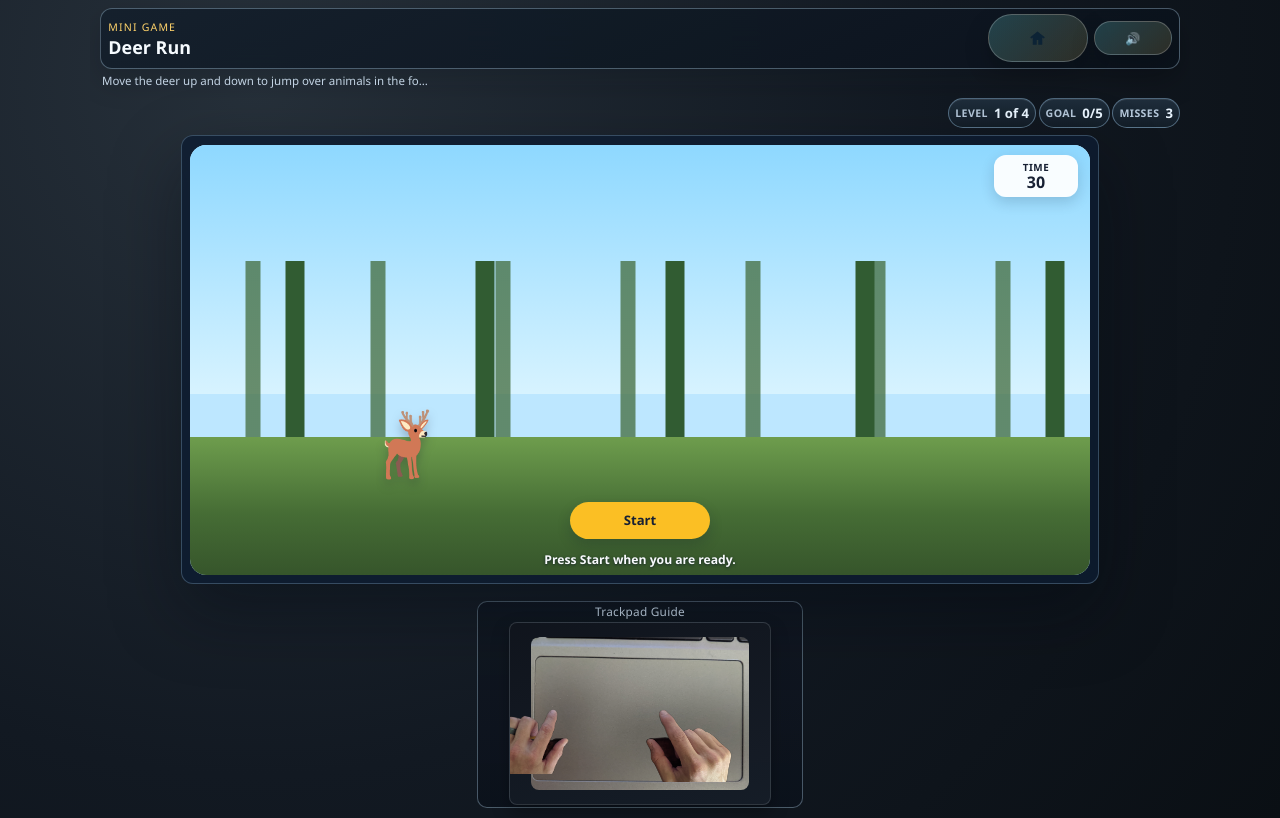
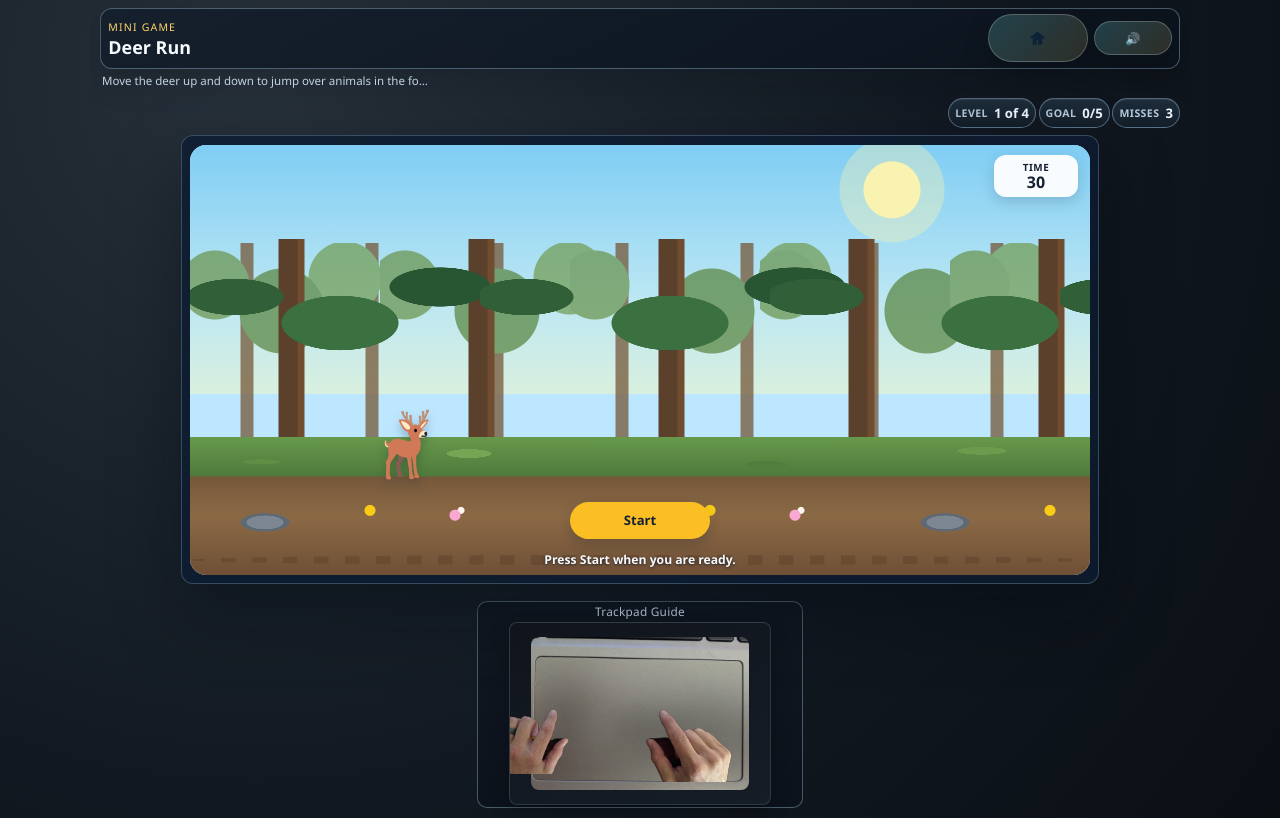
Before and after one commit to stephencline-dotcom/hands-on-trackpad, a website: page games/deer-run/index.html in a window 1280 px wide. Drawn offline with Linux system fonts and the light colour scheme; no server answers.

Commit message:
Improve Deer Run forest scenery

```diff
--- a/games/deer-run/index.html
+++ b/games/deer-run/index.html
@@ -107,6 +107,10 @@
               <div class="forest-trees forest-trees-back"></div>
               <div class="forest-trees forest-trees-front"></div>
               <div class="forest-ground"></div>
+              <div
+                class="forest-details"
+                aria-hidden="true"
+              ></div>
             </div>
 
             <div
--- a/games/deer-run/script.js
+++ b/games/deer-run/script.js
@@ -20,6 +20,9 @@ const forestTreesBack =
 
 const forestTreesFront =
   document.querySelector('.forest-trees-front');
+
+const forestDetails =
+  document.querySelector('.forest-details');
 
 const deerLevelDisplay =
   document.getElementById('deerLevel');
@@ -583,6 +586,12 @@ deerStartButton.addEventListener(
       );
     }
 
+    if (forestDetails) {
+      forestDetails.classList.add(
+        'is-running'
+      );
+    }
+
     deerStatus.textContent =
       'Move up and down to practice jumping.';
   }
--- a/games/deer-run/style.css
+++ b/games/deer-run/style.css
@@ -30,10 +30,17 @@
   position: absolute;
   inset: 0 0 42%;
   background:
+    radial-gradient(
+      circle at 78% 18%,
+      rgba(255, 244, 174, 0.95) 0 28px,
+      rgba(255, 244, 174, 0.35) 29px 52px,
+      transparent 53px
+    ),
     linear-gradient(
       180deg,
-      #8ed8ff 0%,
-      #d7f3ff 100%
+      #7fcdf4 0%,
+      #bce7f3 62%,
+      #d9f0df 100%
     );
 }
 
@@ -46,38 +53,111 @@
 
 .forest-trees-back {
   bottom: 31%;
-  height: 42%;
-  opacity: 0.75;
+  height: 46%;
+  opacity: 0.76;
   background:
+    radial-gradient(
+      circle at 25px 42px,
+      #6d9855 0 34px,
+      transparent 35px
+    ),
+    radial-gradient(
+      circle at 92px 68px,
+      #5e8b49 0 42px,
+      transparent 43px
+    ),
+    radial-gradient(
+      circle at 155px 35px,
+      #769f5b 0 36px,
+      transparent 37px
+    ),
     repeating-linear-gradient(
       90deg,
-      transparent 0 55px,
-      #426b3c 56px 70px,
-      transparent 71px 125px
+      transparent 0 50px,
+      #765a3b 51px 63px,
+      transparent 64px 120px
     );
+  background-size:
+    190px 120px,
+    215px 130px,
+    225px 115px,
+    125px 100%;
+  background-repeat:
+    repeat-x,
+    repeat-x,
+    repeat-x,
+    repeat-x;
 }
 
 .forest-trees-front {
-  bottom: 25%;
-  height: 48%;
+  bottom: 24%;
+  height: 54%;
   background:
+    radial-gradient(
+      ellipse at 45px 58px,
+      #315f38 0 48px,
+      transparent 49px
+    ),
+    radial-gradient(
+      ellipse at 150px 84px,
+      #3b7040 0 58px,
+      transparent 59px
+    ),
+    radial-gradient(
+      ellipse at 250px 48px,
+      #285632 0 50px,
+      transparent 51px
+    ),
     repeating-linear-gradient(
       90deg,
-      transparent 0 95px,
-      #315c32 96px 114px,
-      transparent 115px 190px
+      transparent 0 88px,
+      #5b402b 89px 107px,
+      #704d30 108px 114px,
+      transparent 115px 188px
     );
+  background-size:
+    290px 150px,
+    330px 160px,
+    355px 145px,
+    190px 100%;
+  background-repeat:
+    repeat-x,
+    repeat-x,
+    repeat-x,
+    repeat-x;
 }
 
 .forest-ground {
   position: absolute;
   inset: 68% 0 0;
   background:
+    radial-gradient(
+      ellipse at 8% 18%,
+      #5f8f45 0 18px,
+      transparent 19px
+    ),
+    radial-gradient(
+      ellipse at 31% 12%,
+      #74a653 0 22px,
+      transparent 23px
+    ),
+    radial-gradient(
+      ellipse at 64% 20%,
+      #507f3d 0 20px,
+      transparent 21px
+    ),
+    radial-gradient(
+      ellipse at 88% 10%,
+      #6b9b4c 0 24px,
+      transparent 25px
+    ),
     linear-gradient(
       180deg,
-      #6e9d4d 0%,
-      #466d35 55%,
-      #36552b 100%
+      #67994b 0%,
+      #4f7a3c 28%,
+      #76593b 29%,
+      #8b6945 58%,
+      #6f5036 100%
     );
 }
 
@@ -448,3 +528,198 @@
       translateY(-5px);
   }
 }
+
+/* FOREST DEPTH DETAILS */
+
+.forest-ground::before {
+  content: "";
+  position: absolute;
+  inset: 0 0 auto;
+  height: 34%;
+  background:
+    repeating-linear-gradient(
+      105deg,
+      transparent 0 15px,
+      rgba(44, 100, 49, 0.8) 16px 18px,
+      transparent 19px 34px
+    );
+  opacity: 0.8;
+}
+
+.forest-ground::after {
+  content: "";
+  position: absolute;
+  left: 0;
+  right: 0;
+  bottom: 7%;
+  height: 10px;
+  background:
+    repeating-linear-gradient(
+      90deg,
+      rgba(66, 45, 29, 0.26) 0 14px,
+      transparent 15px 31px
+    );
+  border-radius: 50%;
+}
+
+/* SCROLLING FOREST FLOOR DETAILS */
+
+.forest-details {
+  position: absolute;
+  z-index: 5;
+  left: 0;
+  right: 0;
+  bottom: 7%;
+  height: 28%;
+  pointer-events: none;
+
+  background:
+    /* flowers */
+    radial-gradient(
+      circle at 38px 72%,
+      #f9a8d4 0 4px,
+      transparent 5px
+    ),
+    radial-gradient(
+      circle at 44px 68%,
+      #fff7ed 0 3px,
+      transparent 4px
+    ),
+
+    /* mushrooms */
+    radial-gradient(
+      ellipse at 118px 78%,
+      #dc2626 0 9px,
+      transparent 10px
+    ),
+    linear-gradient(
+      90deg,
+      transparent 0 112px,
+      #f3e5c8 113px 121px,
+      transparent 122px 100%
+    ),
+
+    /* rocks */
+    radial-gradient(
+      ellipse at 210px 82%,
+      #7c8793 0 18px,
+      #5f6974 19px 24px,
+      transparent 25px
+    ),
+
+    /* yellow flowers */
+    radial-gradient(
+      circle at 286px 70%,
+      #facc15 0 5px,
+      transparent 6px
+    ),
+
+    /* small log */
+    linear-gradient(
+      8deg,
+      transparent 0 71%,
+      #6b4428 72% 80%,
+      transparent 81%
+    );
+
+  background-size:
+    340px 100%,
+    340px 100%,
+    340px 100%,
+    340px 100%,
+    340px 100%,
+    340px 100%,
+    340px 100%;
+
+  background-repeat:
+    repeat-x;
+}
+
+.forest-details.is-running {
+  animation:
+    deerForestDetailsScroll 4.2s linear infinite;
+}
+
+@keyframes deerForestDetailsScroll {
+  from {
+    background-position-x:
+      0,
+      0,
+      0,
+      0,
+      0,
+      0,
+      0;
+  }
+
+  to {
+    background-position-x:
+      -340px,
+      -340px,
+      -340px,
+      -340px,
+      -340px,
+      -340px,
+      -340px;
+  }
+}
+
+/* CLEAN UP FOREST FLOOR DECORATIONS */
+
+/* Remove the artificial grass-line overlay. */
+.forest-ground::before {
+  display: none;
+}
+
+/* Simplify scrolling details to natural-looking rocks and flowers. */
+.forest-details {
+  background:
+    radial-gradient(
+      ellipse at 75px 82%,
+      #7c8793 0 18px,
+      #5f6974 19px 24px,
+      transparent 25px
+    ),
+    radial-gradient(
+      circle at 180px 72%,
+      #facc15 0 5px,
+      transparent 6px
+    ),
+    radial-gradient(
+      circle at 265px 76%,
+      #f9a8d4 0 5px,
+      transparent 6px
+    ),
+    radial-gradient(
+      circle at 271px 72%,
+      #fff7ed 0 3px,
+      transparent 4px
+    );
+
+  background-size:
+    340px 100%,
+    340px 100%,
+    340px 100%,
+    340px 100%;
+
+  background-repeat:
+    repeat-x;
+}
+
+@keyframes deerForestDetailsScroll {
+  from {
+    background-position-x:
+      0,
+      0,
+      0,
+      0;
+  }
+
+  to {
+    background-position-x:
+      -340px,
+      -340px,
+      -340px,
+      -340px;
+  }
+}
```
